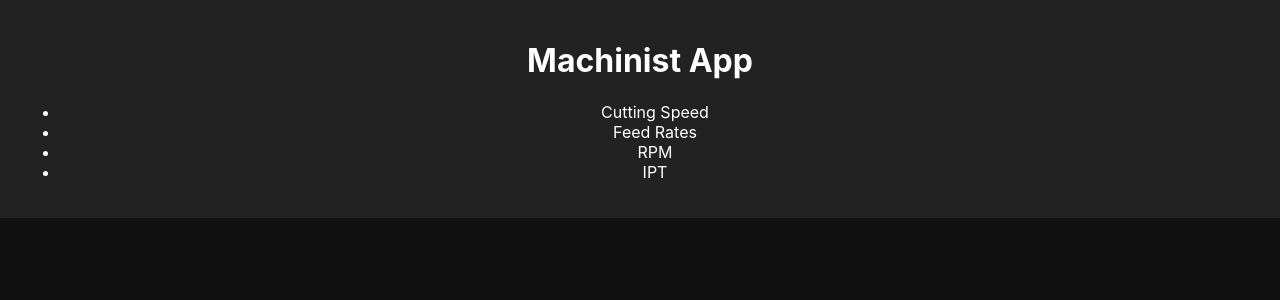
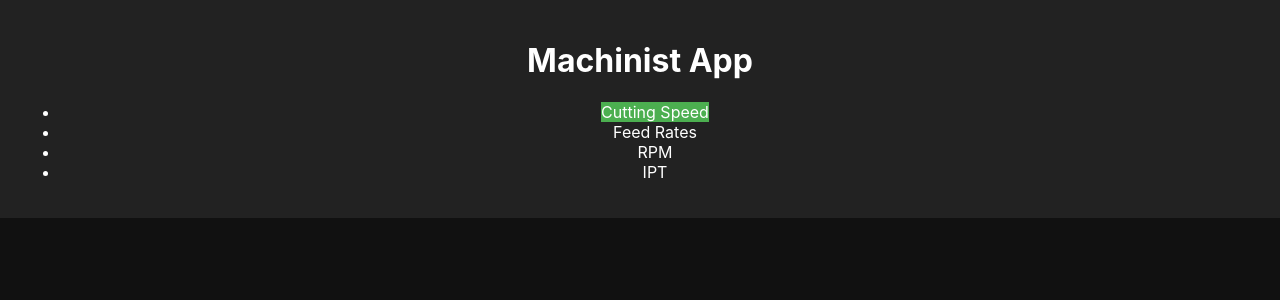
Before and after one commit to scottskinn/Machinist_Calculator, a React (Create React App) app: page / in a window 1280 px wide. Shown: the top 300 px of the page. Built offline with nearby package versions, Linux system fonts and the light colour scheme.

Commit message:
update styles

```diff
--- a/src/pages/cutting-speed/index.jsx
+++ b/src/pages/cutting-speed/index.jsx
@@ -1,5 +1,6 @@
 import React, { useState } from 'react';
 import "./styles.css"
+
 
 
 function CuttingSpeed() {
--- a/src/pages/machiningApp.css
+++ b/src/pages/machiningApp.css
@@ -23,6 +23,14 @@
 
 .links:hover {
   color: #4caf50;
+}
+
+.links.active {
+  background-color: #4caf50;
+}
+
+.links.active:hover {
+  background-color: #45a049;
 }
 
 /* Add the following styles for the dark theme */
--- a/src/pages/machiningApp.js
+++ b/src/pages/machiningApp.js
@@ -1,8 +1,10 @@
-// import React, { useState } from 'react';
+import React from 'react';
+import { Link, useLocation, Outlet } from 'react-router-dom';
 import './machiningApp.css';
-import { Link, Outlet } from "react-router-dom";
 
 const MachiningApp = () => {
+  const location = useLocation();
+
   return (
     <div className="home">
       <h1>
@@ -12,139 +14,23 @@ const MachiningApp = () => {
       <nav className="nav">
         <ul>
           <li>
-                        <Link className="links" to="/cutting-speed">Cutting Speed</Link>
+            <Link className={`links ${location.pathname === '/' ? 'active' : ''}`} to="/cutting-speed">Cutting Speed</Link>
           </li>
           <li>
-                        <Link className="links" to="/feed-rates">Feed Rates</Link>
+            <Link className={`links ${location.pathname === '/feed-rates' ? 'active' : ''}`} to="/feed-rates">Feed Rates</Link>
           </li>
           <li>
-                        <Link className="links" to="/rpm">RPM</Link>
+            <Link className={`links ${location.pathname === '/rpm' ? 'active' : ''}`} to="/rpm">RPM</Link>
           </li>
           <li>
-                        <Link className="links" to="IPT">IPT</Link>
+            <Link className={`links ${location.pathname === '/ipt' ? 'active' : ''}`} to="/ipt">IPT</Link>
           </li>
         </ul>
       </nav>
+
       <Outlet />
     </div>
   );
 };
 
 export default MachiningApp;
-
-
-// function MachiningApp() {
-//   const [operation, setOperation] = useState('milling');
-//   const [unit, setUnit] = useState('imperial');
-//   const [diameter, setDiameter] = useState('');
-//   const [spindleSpeed, setSpindleSpeed] = useState('');
-//   const [cuttingSpeed, setCuttingSpeed] = useState('');
-
-//   const handleOperationChange = (e) => {
-//     setOperation(e.target.value);
-//   };
-
-//   const handleUnitChange = (e) => {
-//     setUnit(e.target.value);
-//   };
-
-//   const handleCalculation = () => {
-//     let calculatedCuttingSpeed;
-
-//     // Perform cutting speed calculation based on the selected operation and unit
-//     if (operation === 'milling') {
-//       calculatedCuttingSpeed = calculateMillingCuttingSpeed(parseFloat(diameter), parseFloat(spindleSpeed), unit);
-//     } else if (operation === 'drilling') {
-//       calculatedCuttingSpeed = calculateDrillingCuttingSpeed(parseFloat(diameter), parseFloat(spindleSpeed), unit);
-//     } else if (operation === 'lathe') {
-//       calculatedCuttingSpeed = calculateLatheCuttingSpeed(parseFloat(diameter), parseFloat(spindleSpeed), unit);
-//     }
-
-//     setCuttingSpeed(calculatedCuttingSpeed);
-//   };
-
-//   const calculateMillingCuttingSpeed = (diameter, spindleSpeed, unit) => {
-//     let cuttingSpeed;
-
-//     if (unit === 'imperial') {
-//       cuttingSpeed = (3.14 * diameter * spindleSpeed).toFixed(2);
-//     } else {
-//       cuttingSpeed = (3.98 * diameter * spindleSpeed).toFixed(2);
-//     }
-
-//     return cuttingSpeed;
-//   };
-
-//   const calculateDrillingCuttingSpeed = (diameter, spindleSpeed, unit) => {
-//     let cuttingSpeed;
-
-//     if (unit === 'imperial') {
-//       cuttingSpeed = (spindleSpeed * 3.82 * diameter).toFixed(2);
-//     } else {
-//       cuttingSpeed = (spindleSpeed * 97.18 / diameter).toFixed(2);
-//     }
-
-//     return cuttingSpeed;
-//   };
-
-//   const calculateLatheCuttingSpeed = (diameter, spindleSpeed, unit) => {
-//     let cuttingSpeed;
-
-//     if (unit === 'imperial') {
-//       cuttingSpeed = (spindleSpeed * 3.82 * diameter).toFixed(2);
-//     } else {
-//       cuttingSpeed = (spindleSpeed * 97.18 / diameter).toFixed(2);
-//     }
-
-//     return cuttingSpeed;
-//   };
-
-//   return (
-//     <div className="machining-app">
-//       <h1>Machining App</h1>
-//       <div className="form-group">
-//         <label htmlFor="operation">Select Operation:</label>
-//         <select id="operation" value={operation} onChange={handleOperationChange}>
-//           <option value="milling">Milling</option>
-//           <option value="drilling">Drilling</option>
-//           <option value="lathe">Lathe</option>
-//         </select>
-//       </div>
-//       <div className="form-group">
-//         <label htmlFor="unit">Select Unit:</label>
-//         <select id="unit" value={unit} onChange={handleUnitChange}>
-//           <option value="imperial">Imperial</option>
-//           <option value="metric">Metric</option>
-//         </select>
-//       </div>
-//       <div className="form-group">
-//         <label htmlFor="diameter">Diameter ({unit === 'imperial' ? 'in inches' : 'in millimeters'}):</label>
-//         <input
-//           type="text"
-//           id="diameter"
-//           value={diameter}
-//           onChange={(e) => setDiameter(e.target.value)}
-//         />
-//       </div>
-//       <div className="form-group">
-//         <label htmlFor="spindleSpeed">Spindle Speed (in RPM):</label>
-//         <input
-//           type="text"
-//           id="spindleSpeed"
-//           value={spindleSpeed}
-//           onChange={(e) => setSpindleSpeed(e.target.value)}
-//         />
-//       </div>
-//       <div className="form-group">
-//         <button onClick={handleCalculation}>Calculate Cutting Speed</button>
-//       </div>
-//       {cuttingSpeed && (
-//         <div className="result">
-//           <h2>Cutting Speed: {cuttingSpeed} {unit === 'imperial' ? 'inches/minute' : 'mm/minute'}</h2>
-//         </div>
-//       )}
-//     </div>
-//   );
-// }
-
-// export default MachiningApp;
```
Lines whose indentation alone changed are shown as unchanged.
